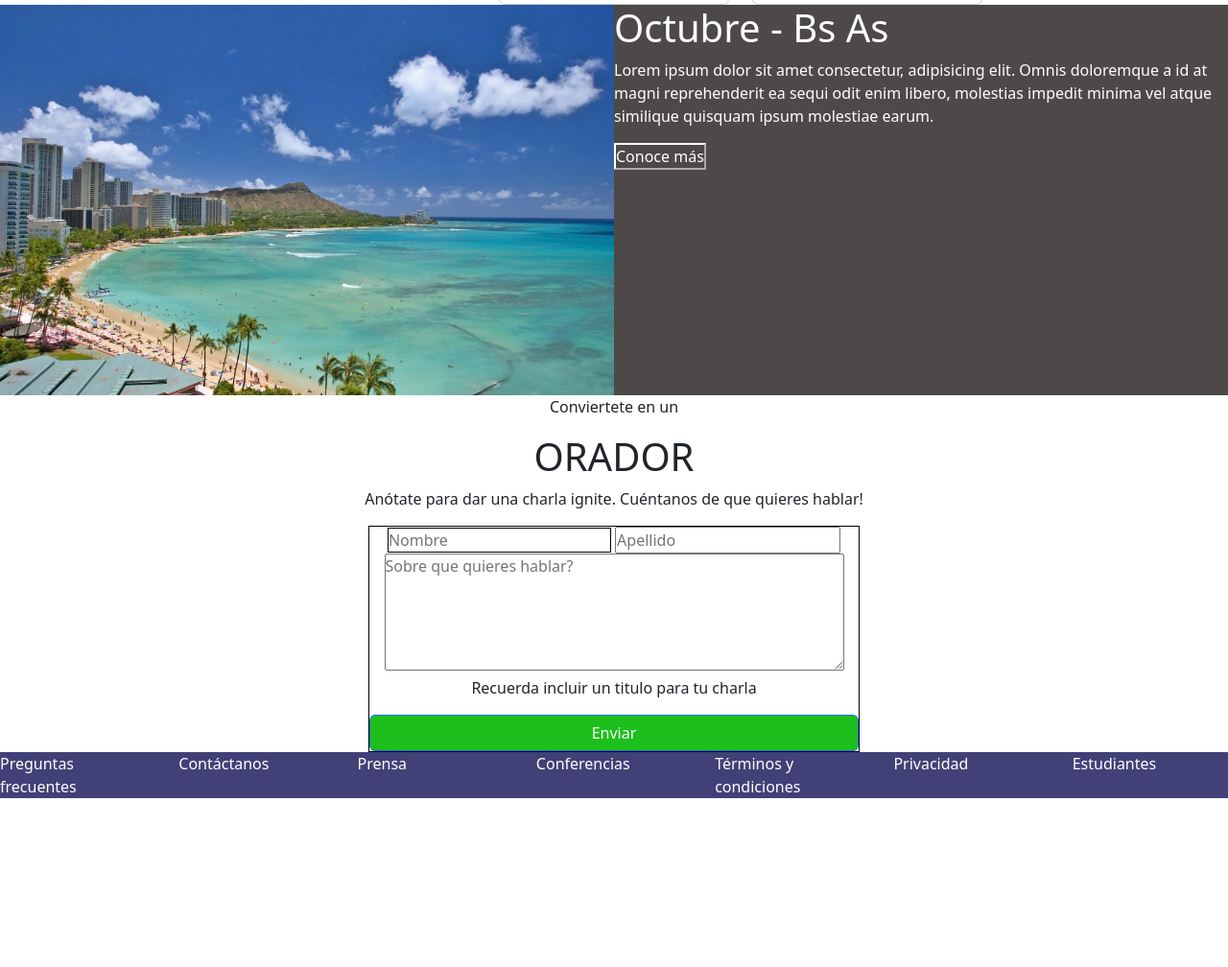
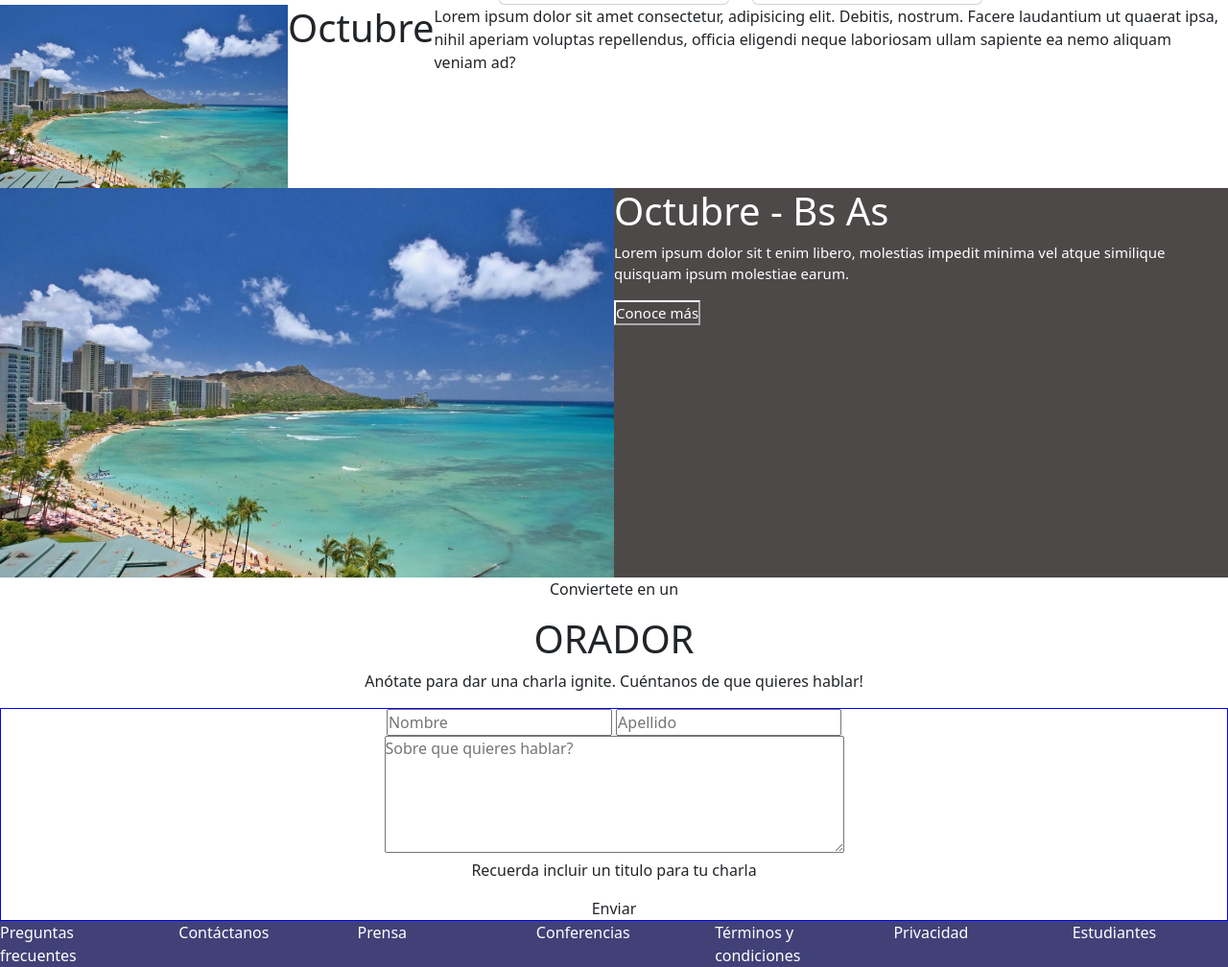
Before and after one commit to sddsergio/trabajopractico, a plain HTML site: page index.html in a window 1280 px wide. Shown: the part 1552-2560 px from the top of the page at 96% size. Before the commit the page ends 2384 px from the top, so only its background shows below. Drawn offline with nearby package versions, Linux system fonts and the light colour scheme.

Commit message:
retoque index

```diff
--- a/index.html
+++ b/index.html
@@ -18,6 +18,9 @@
                   </button>
                   <div class="collapse navbar-collapse" id="navbarNav">
                     <ul class="navbar-nav">
+                      <li class="nav-item">
+                        <a class="nav-link active" aria-current="page" href="#" style="color: #fff;">Inicio</a>
+                      </li>
                       <li class="nav-item">
                         <a class="nav-link active" aria-current="page" href="#" style="color: #fff;">La conferencia</a>
                       </li>
@@ -91,12 +94,17 @@
       </div>
     </div>
 
+      <div class="div">
+        <img src="img/honolulu.jpg" alt="">
+        <h1>Octubre</h1><br>
+        <p>Lorem ipsum dolor sit amet consectetur, adipisicing elit. Debitis, nostrum. Facere laudantium ut quaerat ipsa, nihil aperiam voluptas repellendus, officia eligendi neque laboriosam ullam sapiente ea nemo aliquam veniam ad?</p>
+      </div>
 
       <div class="octubre-content" style="background-color: rgb(77, 73, 73);">
-        <div class="octubre-text" style="float:right; margin-left: 50%; display: block; position: absolute; color: #fff;">
+        <div class="octubre-text" style="float:right; margin-left: 50%; position: absolute; font-size: 15px; color: #fff;">
           <h1>Octubre - Bs As</h1>
           <p>
-            Lorem ipsum dolor sit amet consectetur, adipisicing elit. Omnis doloremque a id at magni reprehenderit ea sequi odit enim libero, molestias impedit minima vel atque similique quisquam ipsum molestiae earum.
+            Lorem ipsum dolor sit t enim libero, molestias impedit minima vel atque similique quisquam ipsum molestiae earum.
           </p>
           <button style="background-color: transparent; color:#fff; border-color: #fff;">Conoce más</button>
         </div>
@@ -108,17 +116,17 @@
         <h1>ORADOR</h1>
         <p>Anótate para dar una charla ignite. Cuéntanos de que quieres hablar!</p>
       </div>
-      <div class="form" style="text-align: center;">
-        <div class="form imput" style="margin:0px auto;width: 40%; border: 1px solid black;">
-          <input type="text" placeholder="Nombre" style="border: 1px solid black;">
+
+      <div class="contact-form" >
+        <div class="input">
+          <input type="text" placeholder="Nombre">
           <input type="text" placeholder="Apellido"><br>
           <textarea name="textarea" rows="5" cols="50" placeholder="Sobre que quieres hablar?"></textarea>
+        </div>
         <p>Recuerda incluir un titulo para tu charla</p>
-        <div class="d-grid gap-2" style="margin:0px auto">
+        <div class="d-grid gap-2"style="margin:0px auto>
           <button class="btn btn-primary" type="button" style="background-color: rgb(28, 191, 28);">Enviar</button>
         </div>
-        </div>
-
       </div>
 
       <div class="row" style="background-color: rgb(65, 65, 120); color: #fff;">
--- a/style.css
+++ b/style.css
@@ -26,6 +26,7 @@
     text-align: left;
 }
 .banner{
+
     height: 100vh;
     display: flex;
     background: url(img/ba1.jpg);
@@ -33,9 +34,7 @@
     background-position: center;
 }
 .banner-texto{
-    position: relative;
-    top: 60%;
-    left: 50%;
+    border: 1px solid black;
     color: #fff;
 }
 .titulo-cards{
@@ -66,3 +65,13 @@
 #caja3{
     border: 1px solid greenyellow;
 }
+.contact-form{
+    border: 1px solid blue;
+    text-align: center;
+}
+.div{
+    display: flex;
+}
+.div img{
+    width: 300px;
+}
```
Also changed, not shown: tickets.html (+6 -1 lines).
